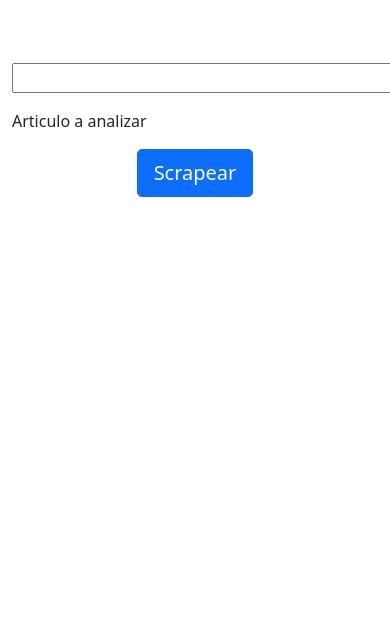
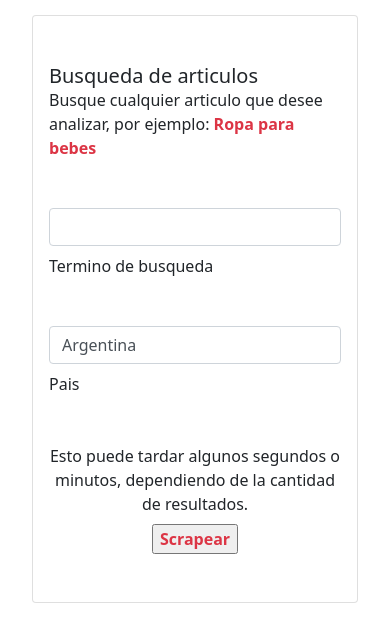
Before and after one commit to federico-serron/mercadolibre-scraper, a Flask app: page / in a window 390 px wide; the page is wider, and only the part inside the window is pictured. Shown: the part 50-692 px from the top of that part. Run offline with Flask 2, Linux system fonts and the light colour scheme; parts of the project's set-up code (start-up, migrations or seed data) failed here and were passed over; some libraries are stand-ins or nearby versions.

Commit message:
Working on frontend

```diff
--- a/app/forms.py
+++ b/app/forms.py
@@ -1,8 +1,17 @@
+from email.policy import default
 from flask_wtf import FlaskForm
-from wtforms import StringField, SubmitField, TextAreaField
+from wtforms import StringField, SubmitField, TextAreaField, SelectField
 from wtforms.validators import DataRequired, Length
 
 
 class ScrapForm(FlaskForm):
     term = StringField('Articulo a analizar', validators=[DataRequired(), Length(max=128)])
+    country = SelectField('Ubicacion',validators=[DataRequired()],
+                                                    choices=[('https://listado.mercadolibre.com.ar', 'Argentina'),
+                                                   ('https://articulo.mercadolibre.cl', 'Chile'),
+                                                   ('https://listado.mercadolibre.com.co', 'Colombia'),
+                                                   ('https://listado.mercadolibre.com.py', 'Paraguay'),
+                                                   ('https://listado.mercadolibre.com.pe', 'Peru'),
+                                                   ('https://listado.mercadolibre.com.uy', 'Uruguay'),],
+                                                    default=('https://listado.mercadolibre.com.ar', 'Argentina'))
     submit = SubmitField('Scrapear')
--- a/app/modules/mlscraping.py
+++ b/app/modules/mlscraping.py
@@ -4,8 +4,6 @@ import pandas as pd
 from fake_useragent import UserAgent
 from multiprocessing import Pool
 from slugify import slugify
-import numpy as np
-
 
 # Getting all the links from the results
 def get_list(url, search_term):
--- a/app/routes.py
+++ b/app/routes.py
@@ -1,7 +1,6 @@
-from audioop import avg
 from requests import request
 from app import app
-from flask import jsonify, url_for, render_template, request, flash, redirect
+from flask import url_for, render_template, request, flash, redirect
 from app.forms import ScrapForm
 from app.modules import mlscraping
 import numpy as np
@@ -14,11 +13,15 @@ def index():
     elif request.method == 'POST':
         if form.validate_on_submit():
             term_to_search = form.term.data
-            links = mlscraping.get_list('https://listado.mercadolibre.com.uy', term_to_search)
+            links = mlscraping.get_list(form.country.data, term_to_search)
 
             if len(links) is not None:
                 products = mlscraping.makeScrap(links)
-                avg_sales = round(np.mean([int(k['sells']) for k in products if k['sells'] is not None]))
+                avg_sales = [int(k['sells']) for k in products if k['sells'] is not None]
+                if len(avg_sales) < 1:
+                    avg_sales = 0
+                else:
+                    avg_sales = round(np.mean(avg_sales))
                 avg_price = round(np.mean([int(k['price'].replace('.','')) for k in products if k['price'] is not None]))
                 # avg_rating = round(np.mean([int(k['price']) for k in products if k['price'] is not None]))
 
--- a/app/templates/index.html
+++ b/app/templates/index.html
@@ -6,7 +6,11 @@
     <meta name="viewport" content="width=device-width, initial-scale=1.0">
 
     <!-- Bootstrap CSS -->
-    <link href="https://cdn.jsdelivr.net/npm/bootstrap@5.1.0/dist/css/bootstrap.min.css" rel="stylesheet" integrity="sha384-KyZXEAg3QhqLMpG8r+8fhAXLRk2vvoC2f3B09zVXn8CA5QIVfZOJ3BCsw2P0p/We" crossorigin="anonymous">
+    <link href="https://cdn.jsdelivr.net/npm/bootstrap@5.0.0-alpha1/dist/css/bootstrap.min.css" rel="stylesheet" >
+    <link href="https://cdn.jsdelivr.net/npm/bootstrap@5.0.0-alpha1/dist/js/bootstrap.bundle.min.js">
+
+    <link href="https://cdnjs.cloudflare.com/ajax/libs/jquery/3.2.1/jquery.min.js" rel="stylesheet">
+
 
     <title>{{ title }}</title>
 </head>
@@ -20,34 +24,32 @@
             <div class="alert alert-danger alert-dismissible fade show" role="alert">{{ message }}</div>
         {% endfor %}
         <div class="row">
-            <div class="col-md-2"></div>
-            <div class="col-md-8 my-5">
-                <form action="" method="post" novalidate>
-                    {{ form.hidden_tag() }}
-                    <div class="form-floating mb-3">
-                        {{ form.term(size=128,class_="form-floating mb-3") }}
-                        <div class="col-md-2">
-                            {{ form.term.label }}
+            <form action="" method="post">
+                {{ form.hidden_tag() }}
+                <div class="d-flex justify-content-center align-items-center container">
+                    <div class="card py-5 px-3">
+                        <h5 class="m-0">Busqueda de articulos</h5><span class="mobile-text">Busque cualquier articulo que desee analizar, por ejemplo: <b class="text-danger">Ropa para bebes</b></span>
+                        <div class="d-flex flex-row mt-5">
+                            {{ form.term(class_="form-control") }}
                         </div>
+                        <span class="d-block mobile-text mt-2">Termino de busqueda</span>
+
+                        <div class="d-flex flex-row mt-5">
+                            {{ form.country(class_="form-control") }}
+                        </div>
+                        <span class="d-block mobile-text mt-2">Pais</span>
+
+                        <div class="text-center mt-5"><span class="d-block mobile-text">Esto puede tardar algunos segundos o minutos, dependiendo de la cantidad de resultados.</span>{{ form.submit(class_="font-weight-bold text-danger cursor mt-2") }}</span></div>
                     </div>
-
-                        {% for error in form.term.errors %}
-                        <span style="color: red;">{{ error }}</span>
-                        {% endfor %}
-
-                    <div class="form-group text-center">
-                        {{ form.submit(class_="btn btn-lg btn-primary") }}
-                    </div>
-                </form>
-            </div>
-            <div class="col-md-2"></div>
+                </div>
+            </form>
 
             <!-- LISTING ALL FOUND PRODUCTS -->
             {% if products %}
-            <div class="row text-center">
-                <div class="mx-auto alert alert-success fade show col-md-3" role="alert">Promedio de ventas: <b>{{ avg_sales }}</b></div>
-                <div class="mx-auto alert alert-success fade show col-md-3" role="alert">Precio promedio: <b>{{ avg_price }}</b></div>
-                <div class="mx-auto alert alert-success fade show col-md-3" role="alert">Articulos encontrados: <b>{{ products|length }}</b></div>
+            <div class="row text-center mt-5">
+                <div class="shadow p-3 mb-5 bg-white rounded mx-auto alert alert-success fade show col-md-3" role="alert">Promedio de ventas: <b>{{ avg_sales }}</b></div>
+                <div class="shadow p-3 mb-5 bg-white rounded mx-auto alert alert-success fade show col-md-3" role="alert">Precio promedio: <b>{{ avg_price }}</b></div>
+                <div class="shadow p-3 mb-5 bg-white rounded mx-auto alert alert-success fade show col-md-3" role="alert">Articulos encontrados: <b>{{ products|length }}</b></div>
 
 
             </div>
@@ -68,7 +70,7 @@
                         <tr>
                             <th scope="row">{{ product.id }}</th>
                             <td>
-                                <img src="{{ product.image }}" class="rounded block" height="65px" width="65px">
+                                <img src="{{ product.image }}" class="rounded block" style="height: auto;" width="65px">
                             </td>
                             <td>
                                 <a href="{{ product.link }}" target="_blank" rel="noopener noreferrer">{{ product.title }}</a>
```
Also changed, not shown: requirements.txt (+12 -0 lines), 1 other file.
